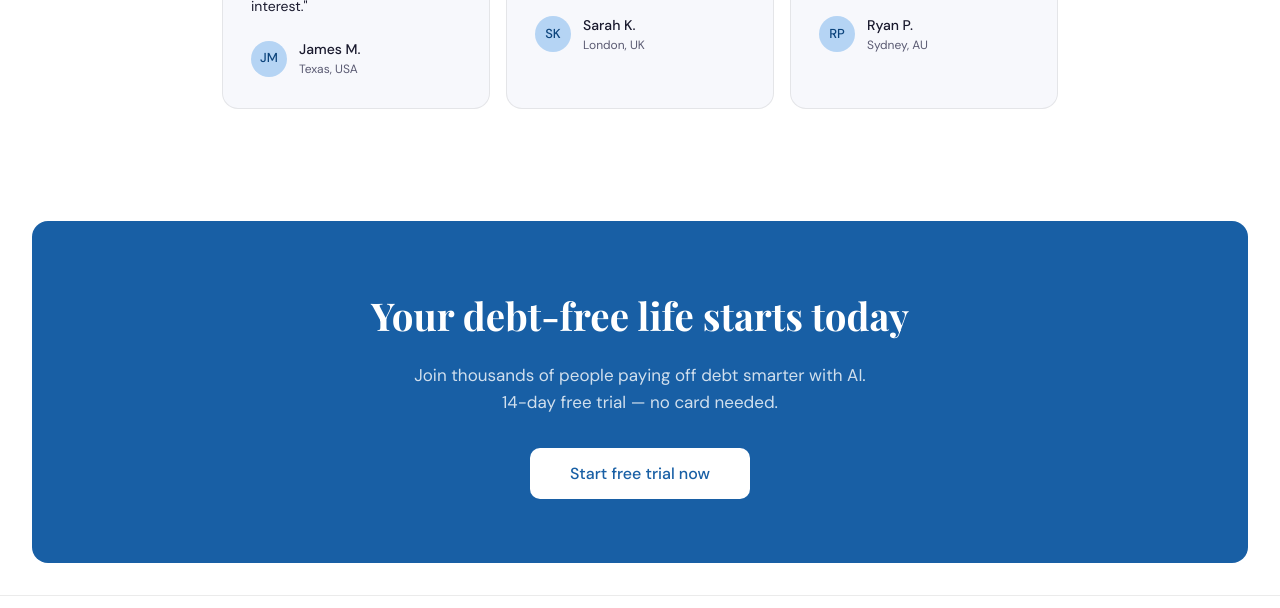
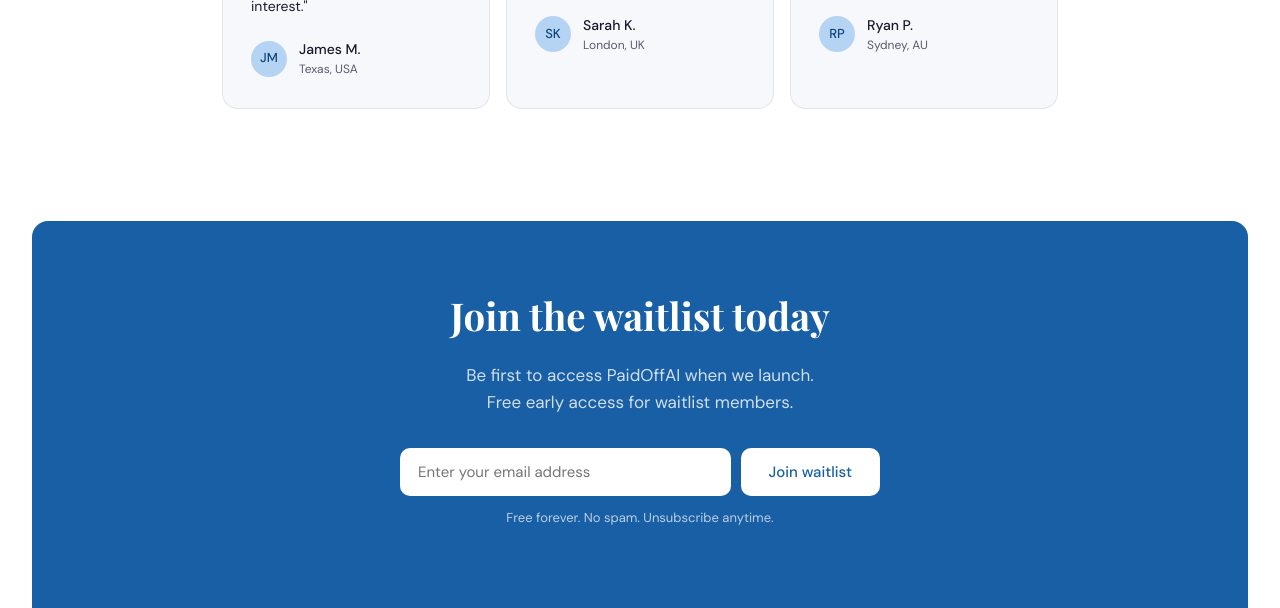
Before and after one commit to paidoffai/paidoffai, a website: page index.html in a window 1280 px wide. Shown: the part 3808-4416 px from the top of the page. Drawn offline with nearby package versions, Linux system fonts and the light colour scheme.

Commit message:
Update index.html

```diff
--- a/index.html
+++ b/index.html
@@ -525,9 +525,18 @@
   </section>
 
   <div class="cta-section">
-    <h2>Your debt-free life starts today</h2>
-    <p>Join thousands of people paying off debt smarter with AI.<br>14-day free trial — no card needed.</p>
-    <button class="btn-white">Start free trial now</button>
+    <h2>Join the waitlist today</h2>
+    <p>Be first to access PaidOffAI when we launch.<br>Free early access for waitlist members.</p>
+    <div style="max-width:480px;margin:0 auto;">
+      <form action="https://paidoffai.us5.list-manage.com/subscribe/post?u=42195f6b5080b7819dce71c45&amp;id=053aec20d8&amp;f_id=0098c2e1f0" method="post" target="_blank" style="display:flex;gap:10px;flex-wrap:wrap;justify-content:center;">
+        <input type="email" name="EMAIL" placeholder="Enter your email address" required style="flex:1;min-width:220px;padding:14px 18px;border-radius:10px;border:none;font-size:15px;font-family:'DM Sans',sans-serif;outline:none;">
+        <div aria-hidden="true" style="position:absolute;left:-5000px;">
+          <input type="text" name="b_42195f6b5080b7819dce71c45_053aec20d8" tabindex="-1" value="">
+        </div>
+        <button type="submit" style="background:white;color:#185FA5;border:none;padding:14px 28px;border-radius:10px;font-size:15px;font-weight:500;cursor:pointer;font-family:'DM Sans',sans-serif;white-space:nowrap;">Join waitlist</button>
+      </form>
+      <p style="color:rgba(255,255,255,0.7);font-size:13px;margin-top:12px;">Free forever. No spam. Unsubscribe anytime.</p>
+    </div>
   </div>
 
   <footer>
```
